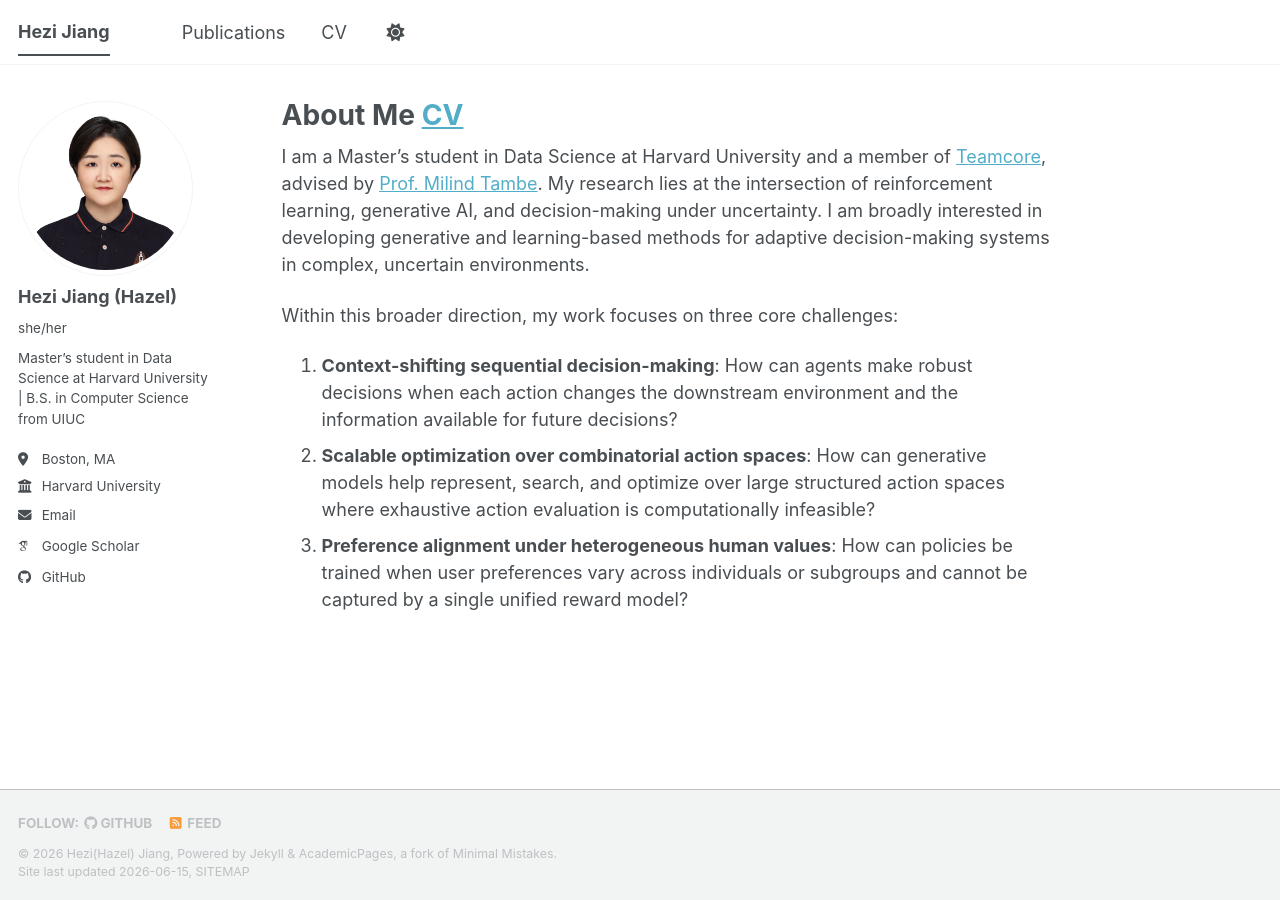
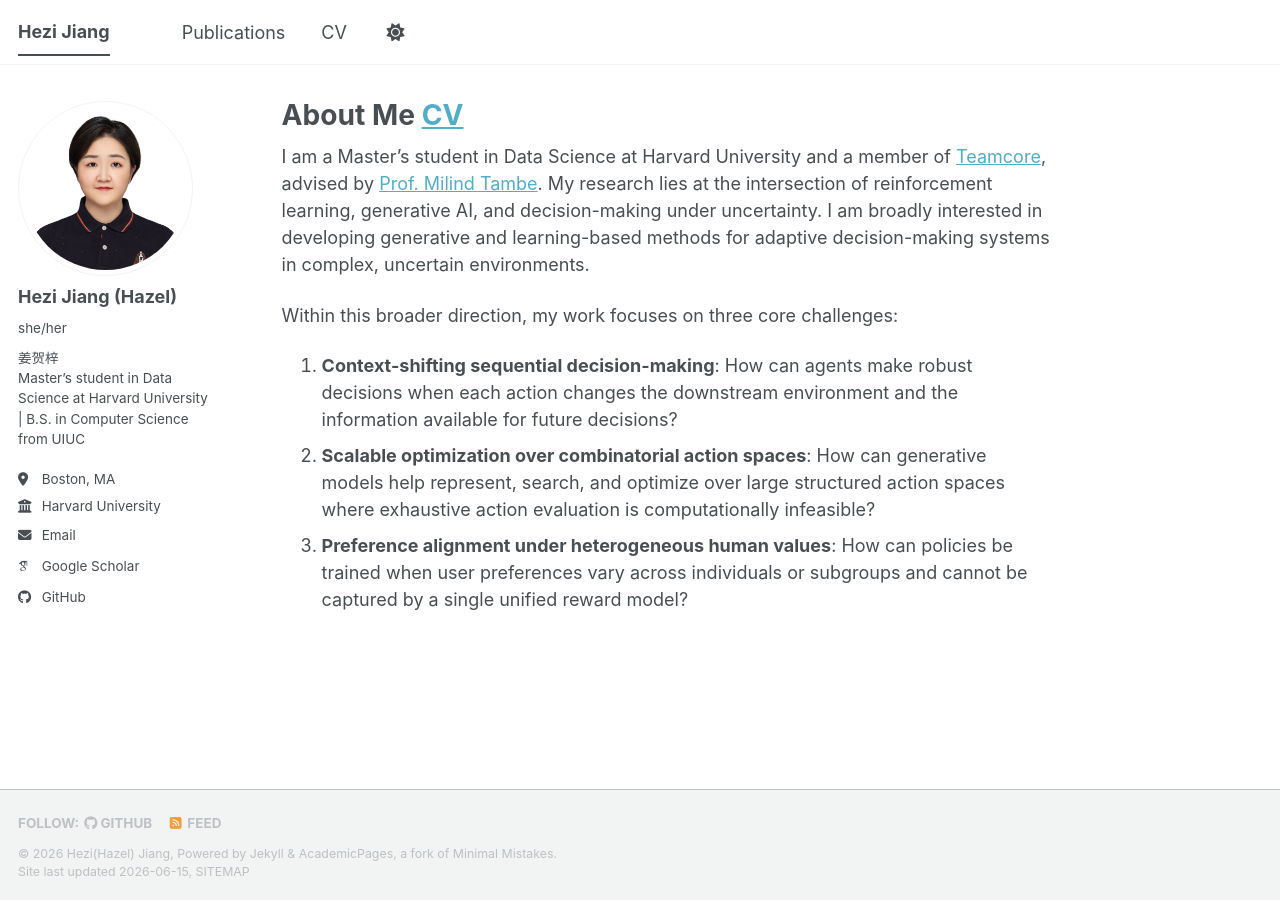
Before and after one commit to Hezi519/Hezi519.github.io, a Jekyll site: the page built from _pages/about.md, in a window 1280 px wide. Built offline with Jekyll 4.4.1, drawn with Linux system fonts in a browser that asks for light colours; some web fonts are replaced; a script bundle is joined from its source files by our own code; library files that are not in the unit come from our copies.

Commit message:
Update _config.yml

```diff
--- a/_config.yml
+++ b/_config.yml
@@ -13,10 +13,10 @@ title                    : "Hezi Jiang"
 title_separator          : "-"
 name                     : &name "Hezi(Hazel) Jiang"
 description              : &description "Hezi(Hazel) Jiang's academic portfolio"   # Update this with a general description of your site, this is the default if not overridden by a page
-url                      : https://Hezi519.github.io # The base hostname & protocol for your site e.g. "https://[your GitHub username].github.io",
+url                      : https://hezi519.github.io # The base hostname & protocol for your site e.g. "https://[your GitHub username].github.io",
                                                            # or if you already have some other page hosted on Github then use "https://[your GitHub username].github.io/[Your Repo Name]"
 baseurl                  : "" # the subpath of your site, e.g. "/blog"
-repository               : "academicpages/academicpages.github.io"
+repository               : "Hezi519/hezi519.github.io"
 
 # Site Author - The following control what appear as part of the author content on the side bar.
 #               If a field is blank the icon and link will not appear, otherwise it will be shown.
@@ -27,7 +27,7 @@ author:
   name             : "Hezi Jiang (Hazel)"
   pronouns         : "姜贺梓"
   pronouns         : "she/her"
-  bio              : "Master’s student in Data Science at Harvard University | B.S. in Computer Science from UIUC"
+  bio              : "姜贺梓<br>Master’s student in Data Science at Harvard University | B.S. in Computer Science from UIUC"
   location         : "Boston, MA"
   employer         : "Harvard University"
   uri              : # URL
@@ -43,7 +43,7 @@ author:
   bitbucket        : # Username - Update with your username on the site
   codepen          : # Username
   dribbble         : # Username
-  github           : "https://github.com/Hezi519"
+  github           : "github.com/Hezi519"
   kaggle           : # Username
   stackoverflow    : # User number or user number and name (i.e., use "1" or "1/jeff-atwood")
 
```
